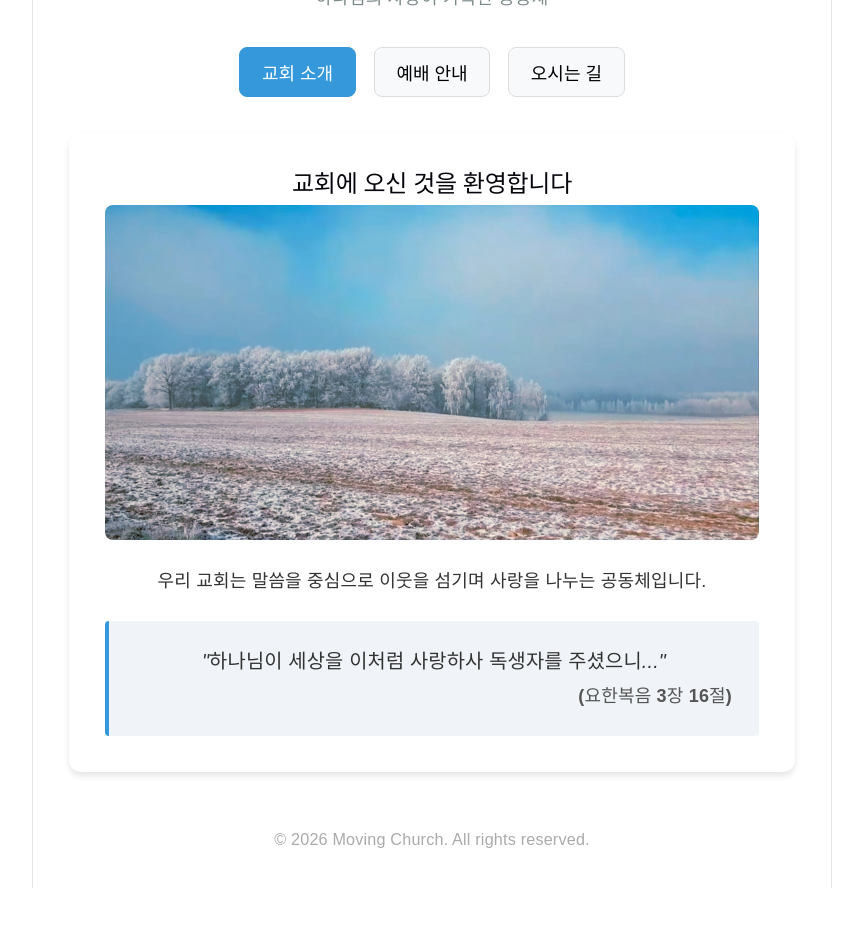
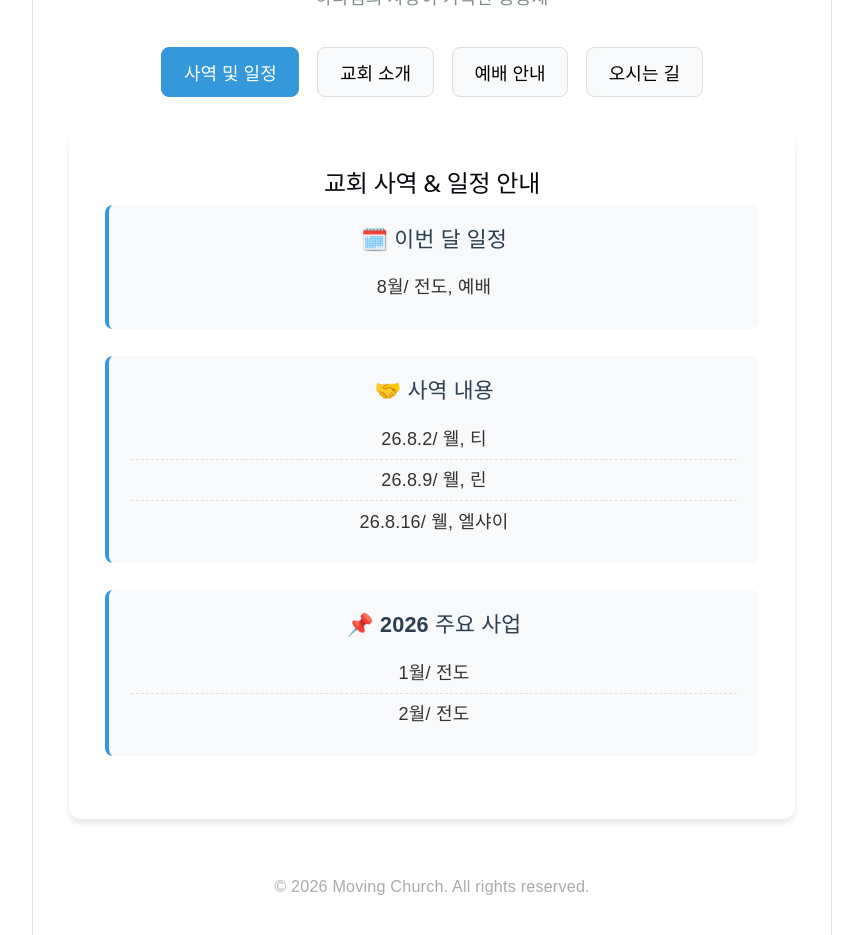
Before and after one commit to hiswon/my-church-web, a React (Vite) app: page / in a window 1280 px wide. Shown: the part 440-1375 px from the top of the page, without its empty margins (208-1071 px from the left). Before the commit the page ends 1328 px from the top, so only its background shows below. Built offline with nearby package versions, Linux system fonts and the light colour scheme.

Commit message:
사업추가

```diff
--- a/src/App.css
+++ b/src/App.css
@@ -110,3 +110,32 @@
   color: #aaa;
   font-size: 0.9rem;
 }
+.schedule-card {
+  background-color: #f8f9fa;
+  border-radius: 8px;
+  padding: 1.2rem;
+  margin-bottom: 1.5rem;
+  border-left: 4px solid #3498db;
+}
+
+.schedule-card h3 {
+  margin-top: 0;
+  margin-bottom: 0.8rem;
+  font-size: 1.2rem;
+  color: #2c3e50;
+}
+
+.schedule-card ul {
+  list-style-type: none;
+  padding-left: 0;
+  margin: 0;
+}
+
+.schedule-card li {
+  padding: 0.4rem 0;
+  border-bottom: 1px dashed #e0e0e0;
+}
+
+.schedule-card li:last-child {
+  border-bottom: none;
+}
--- a/src/App.tsx
+++ b/src/App.tsx
@@ -1,28 +1,92 @@
-import { useState } from 'react'
+import { useState, useEffect } from 'react'
 import './App.css'
 
-// 1. assets 폴더에서 사진들을 불러옵니다. (파일명과 확장자를 맞춰주세요)
+// 1. 이미지 불러오기
 import headerImg from './assets/header.jpg'
 import introImg from './assets/intro.jpg'
 import worshipImg from './assets/worship.jpg'
 import locationImg from './assets/location.jpg'
 
+// 텍스트 데이터를 저장할 타입 정의
+interface ScheduleData {
+  ministry: string[] // 사역내용
+  yearly: string[]   // 연간 사업
+  monthly: string[]  // 이번달 일정
+}
+
 function App() {
-  const [activeTab, setActiveTab] = useState<'info' | 'time' | 'location'>('info')
+  const [activeTab, setActiveTab] = useState<'info' | 'time' | 'location' | 'schedule'>('schedule')
+
+  // 구글 드라이브/서버의 churchhomeA.txt 내용을 담을 상태
+  const [data, setData] = useState<ScheduleData>({
+    ministry: [],
+    yearly: [],
+    monthly: []
+  })
+
+  // churchhomeA.txt 파일의 텍스트 파싱 처리
+  const parseChurchText = (text: string) => {
+    const sections = text.split(';').map((sec) => sec.trim())
+    const result: ScheduleData = { ministry: [], yearly: [], monthly: [] }
+
+    sections.forEach((section) => {
+      const lines = section.split('\n').map((line) => line.trim()).filter(Boolean)
+      if (lines.length === 0) return
+
+      const title = lines[0]
+      const items = lines.slice(1)
+
+      if (title.includes('사역내용')) {
+        result.ministry = items
+      } else if (title.includes('사업')) {
+        result.yearly = items
+      } else if (title.includes('이번달일정') || title.includes('일정')) {
+        result.monthly = items
+      }
+    })
+
+    return result
+  }
+
+  useEffect(() => {
+    // [참고] 실제 서버 연동 시에는 아래 주소를 txt 파일 URL로 교체합니다.
+    // fetch('/path/to/churchhomeA.txt')
+
+    // 드라이브의 churchhomeA.txt 내용 예시 데이터
+    const rawText = `사역내용
+26.8.2/ 웰, 티
+26.8.9/ 웰, 린
+26.8.16/ 웰, 엘샤이
+;
+2026 사업
+1월/ 전도
+2월/ 전도
+;
+이번달일정
+8월/ 전도, 예배`
+
+    // 데이터 불러와서 상태 업데이트
+    const parsed = parseChurchText(rawText)
+    setData(parsed)
+  }, [])
 
   return (
     <div className="church-container">
       {/* 헤더 / 상단 바 */}
       <header className="church-header">
-        {/* 상단 메인 이미지 추가 */}
         <img src={headerImg} alt="Moving Church 메인" className="header-img" />
-
         <h1>Moving Church</h1>
         <p className="subtitle">하나님의 사랑이 가득한 공동체</p>
       </header>
 
       {/* 네비게이션 탭 */}
       <nav className="church-nav">
+        <button
+          className={activeTab === 'schedule' ? 'active' : ''}
+          onClick={() => setActiveTab('schedule')}
+        >
+          사역 및 일정
+        </button>
         <button
           className={activeTab === 'info' ? 'active' : ''}
           onClick={() => setActiveTab('info')}
@@ -45,13 +109,48 @@ function App() {
 
       {/* 메인 콘텐츠 영역 */}
       <main className="church-content">
-        {/* 1. 교회 소개 탭 */}
+        {/* 1. 사역 및 일정 탭 (churchhomeA.txt 연동 영역) */}
+        {activeTab === 'schedule' && (
+          <section className="tab-content">
+            <h2>교회 사역 & 일정 안내</h2>
+
+            {/* 이번달 일정 */}
+            <div className="schedule-card">
+              <h3>🗓️ 이번 달 일정</h3>
+              <ul>
+                {data.monthly.map((item, idx) => (
+                  <li key={idx}>{item}</li>
+                ))}
+              </ul>
+            </div>
+
+            {/* 사역 내용 */}
+            <div className="schedule-card">
+              <h3>🤝 사역 내용</h3>
+              <ul>
+                {data.ministry.map((item, idx) => (
+                  <li key={idx}>{item}</li>
+                ))}
+              </ul>
+            </div>
+
+            {/* 2026 사업 */}
+            <div className="schedule-card">
+              <h3>📌 2026 주요 사업</h3>
+              <ul>
+                {data.yearly.map((item, idx) => (
+                  <li key={idx}>{item}</li>
+                ))}
+              </ul>
+            </div>
+          </section>
+        )}
+
+        {/* 2. 교회 소개 탭 */}
         {activeTab === 'info' && (
           <section className="tab-content">
             <h2>교회에 오신 것을 환영합니다</h2>
-            {/* 교회 소개 사진 추가 */}
             <img src={introImg} alt="교회 소개" className="content-img" />
-
             <p>우리 교회는 말씀을 중심으로 이웃을 섬기며 사랑을 나누는 공동체입니다.</p>
             <div className="hero-box">
               <p className="verse">"하나님이 세상을 이처럼 사랑하사 독생자를 주셨으니..."</p>
@@ -60,13 +159,11 @@ function App() {
           </section>
         )}
 
-        {/* 2. 예배 안내 탭 */}
+        {/* 3. 예배 안내 탭 */}
         {activeTab === 'time' && (
           <section className="tab-content">
             <h2>예배 시간 안내</h2>
-            {/* 예배 안내 사진 추가 */}
             <img src={worshipImg} alt="예배 모습" className="content-img" />
-
             <ul className="schedule-list">
               <li>
                 <strong>주일 대예배</strong>
@@ -88,13 +185,11 @@ function App() {
           </section>
         )}
 
-        {/* 3. 오시는 길 탭 */}
+        {/* 4. 오시는 길 탭 */}
         {activeTab === 'location' && (
           <section className="tab-content">
             <h2>오시는 길</h2>
-            {/* 약도 또는 지도 사진 추가 */}
             <img src={locationImg} alt="약도" className="content-img" />
-
             <div className="location-info">
               <p><strong>주소:</strong> OO시 OO구 OO로 123 (OO동)</p>
               <p><strong>전화번호:</strong> 02-123-4567</p>
```
